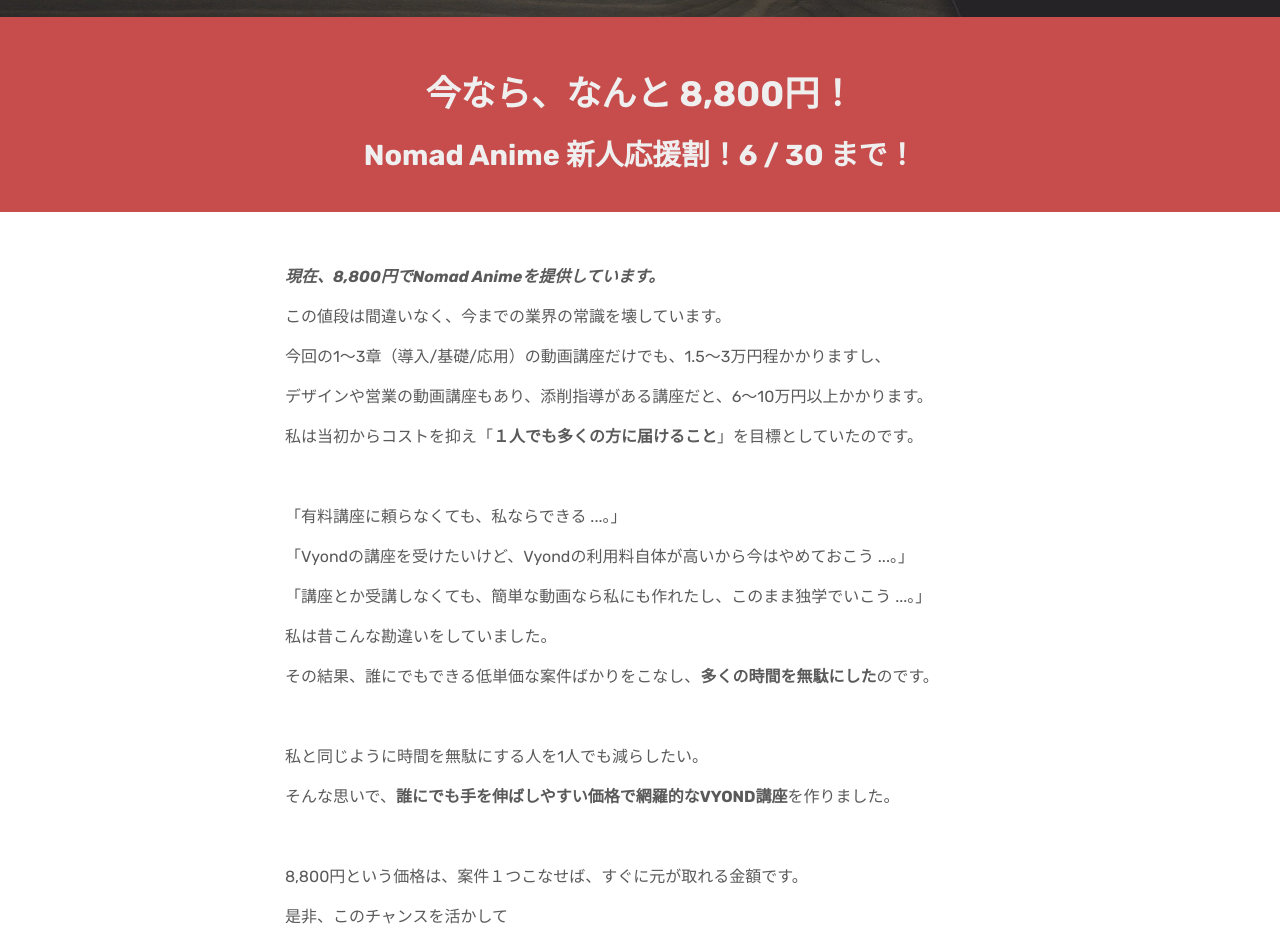
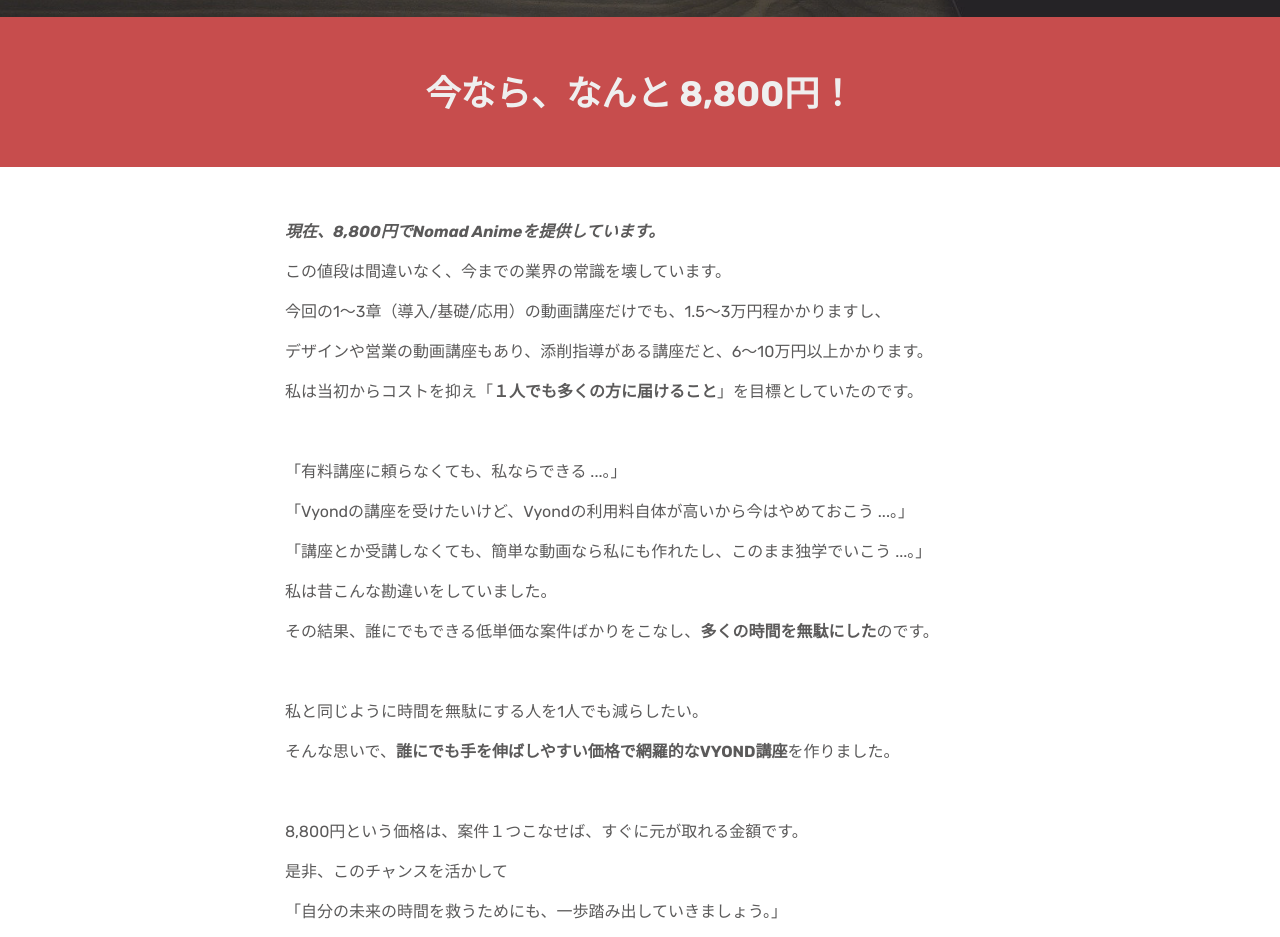
Before and after one commit to effi-tech/nomadanime, a plain HTML site: page index.html in a window 1280 px wide. Shown: the part 6142-7079 px from the top of the page. Drawn offline with Linux system fonts and the light colour scheme; a script that the page names is missing; files whose address does not match are found by name.

Commit message:
Update index.html

```diff
--- a/index.html
+++ b/index.html
@@ -262,7 +262,7 @@
             <div class="title col-12 col-md-8">
                 <h2 class="align-center pb-3 mbr-fonts-style display-2"><strong>今なら、なんと 8,800円！</strong></h2>
 <!--                 <h2 class="align-center pb-3 mbr-fonts-style display-2"><strong>今なら、なんと 7,800円！</strong></h2> -->
-                <h3 class="mbr-section-subtitle align-center mbr-light mbr-fonts-style display-5"><strong>Nomad Anime 新人応援割！6 / 30 まで！</strong></h3>
+<!--                 <h3 class="mbr-section-subtitle align-center mbr-light mbr-fonts-style display-5"><strong>Nomad Anime 新人応援割！6 / 30 まで！</strong></h3> -->
 
             </div>
         </div>
```
